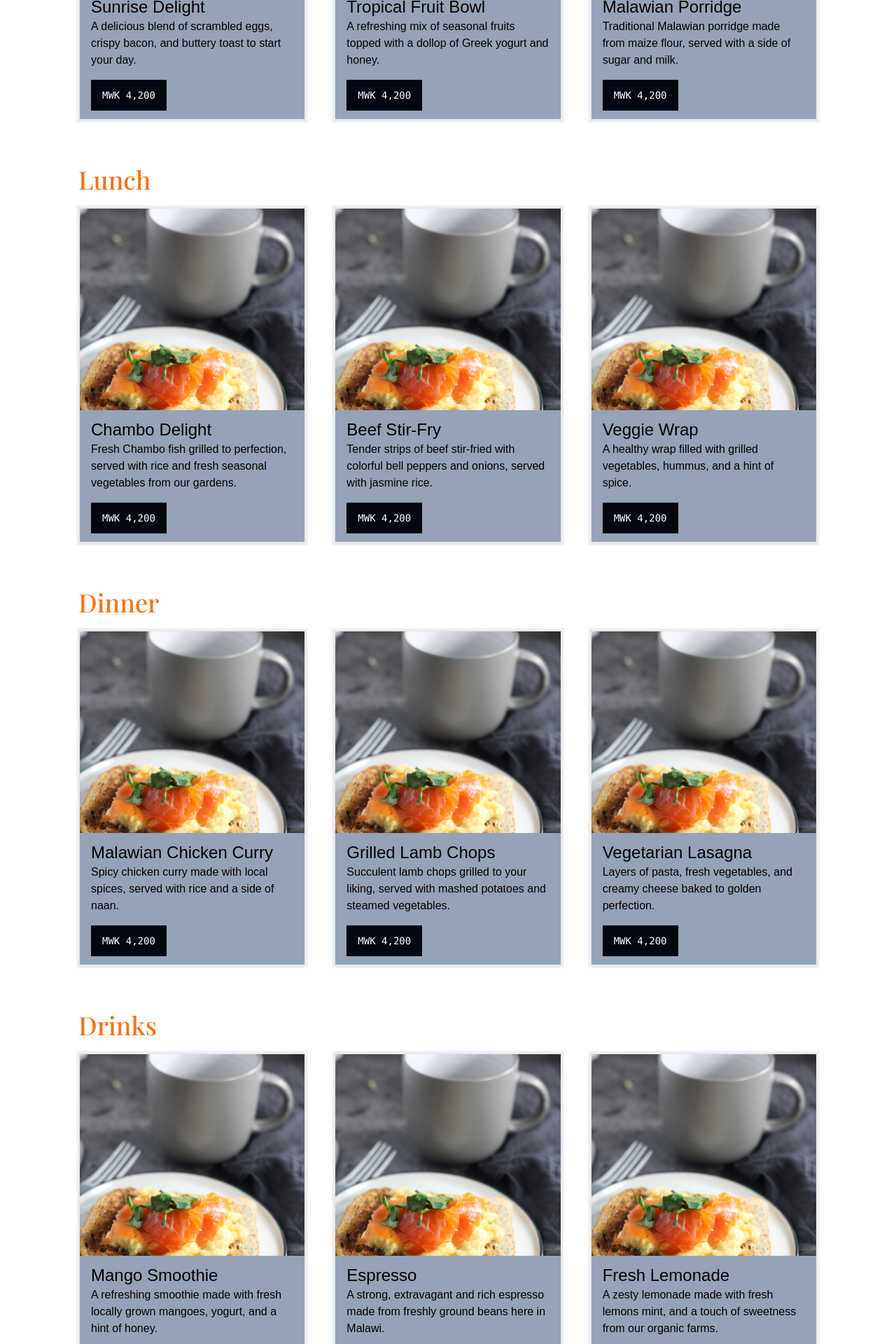
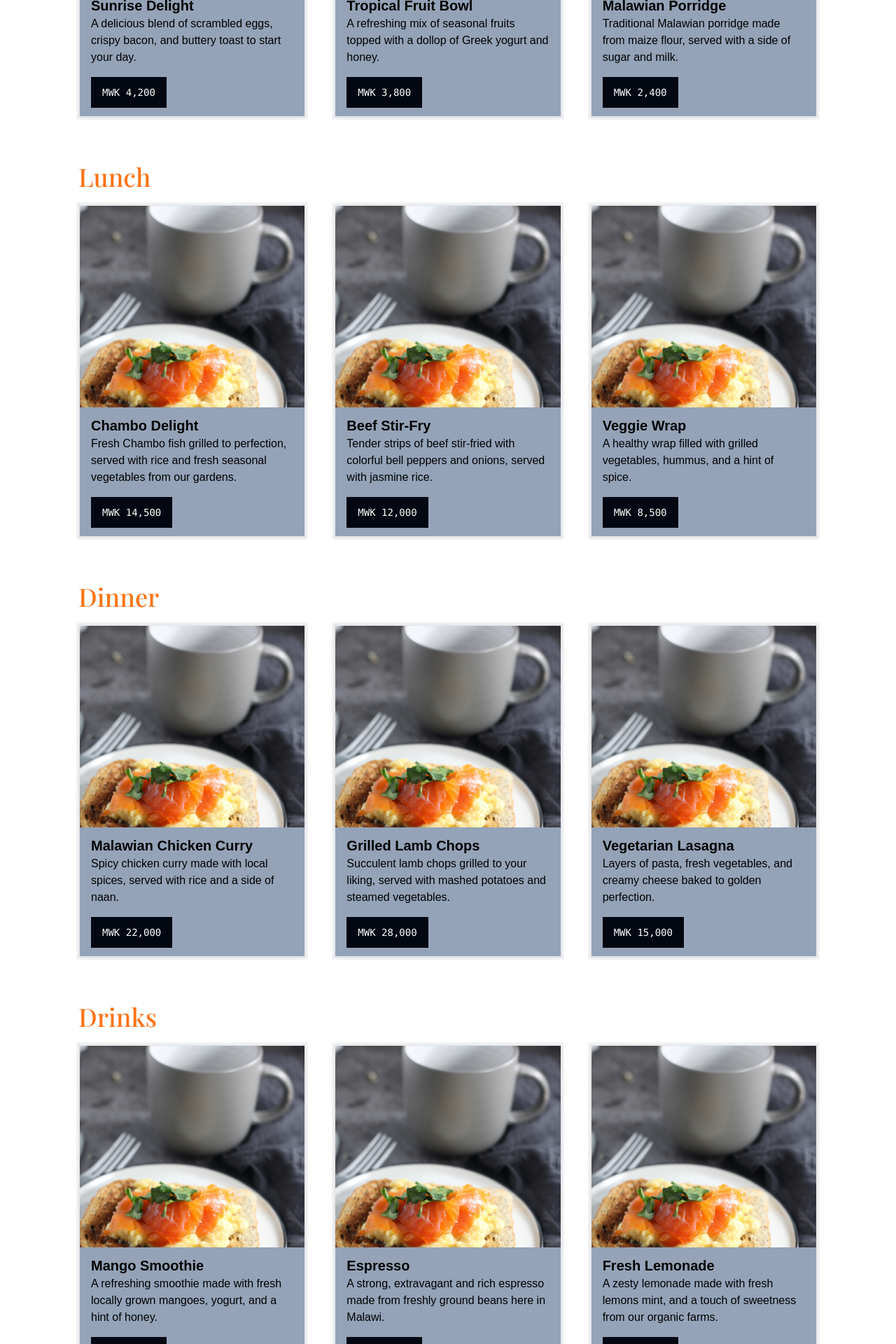
Before and after one commit to kazoomarc/samala_foods_one, a Next.js app: page /menu in a window 1280 px wide. Shown: the part 500-2420 px from the top of the page at 70% size. Built offline with nearby package versions, Linux system fonts and the light colour scheme; a web font is replaced by a local one.

Commit message:
add prices for each meal

```diff
--- a/app/menu/page.tsx
+++ b/app/menu/page.tsx
@@ -21,15 +21,15 @@ function Menu() {
             Break Fast
           </h2>
           <div className="grid grid-cols-3 gap-10">
-            <MenuCard name="Sunrise Delight">
+            <MenuCard name="Sunrise Delight" price="4,200">
               A delicious blend of scrambled eggs, crispy bacon, and buttery
               toast to start your day.
             </MenuCard>
-            <MenuCard name="Tropical Fruit Bowl">
+            <MenuCard name="Tropical Fruit Bowl" price="3,800">
               A refreshing mix of seasonal fruits topped with a dollop of Greek
               yogurt and honey.
             </MenuCard>
-            <MenuCard name="Malawian Porridge">
+            <MenuCard name="Malawian Porridge" price="2,400">
               Traditional Malawian porridge made from maize flour, served with a
               side of sugar and milk.
             </MenuCard>
@@ -41,15 +41,15 @@ function Menu() {
             Lunch
           </h2>
           <div className="grid grid-cols-3 gap-10">
-            <MenuCard name=" Chambo Delight">
+            <MenuCard name=" Chambo Delight" price="14,500">
               Fresh Chambo fish grilled to perfection, served with rice and
               fresh seasonal vegetables from our gardens.
             </MenuCard>
-            <MenuCard name="Beef Stir-Fry">
+            <MenuCard name="Beef Stir-Fry" price="12,000">
               Tender strips of beef stir-fried with colorful bell peppers and
               onions, served with jasmine rice.
             </MenuCard>
-            <MenuCard name="Veggie Wrap">
+            <MenuCard name="Veggie Wrap" price="8,500">
               A healthy wrap filled with grilled vegetables, hummus, and a hint
               of spice.
             </MenuCard>
@@ -61,15 +61,15 @@ function Menu() {
             Dinner
           </h2>
           <div className="grid grid-cols-3 gap-10">
-            <MenuCard name="Malawian Chicken Curry">
+            <MenuCard name="Malawian Chicken Curry" price="22,000">
               Spicy chicken curry made with local spices, served with rice and a
               side of naan.
             </MenuCard>
-            <MenuCard name="Grilled Lamb Chops">
+            <MenuCard name="Grilled Lamb Chops" price="28,000">
               Succulent lamb chops grilled to your liking, served with mashed
               potatoes and steamed vegetables.
             </MenuCard>
-            <MenuCard name="Vegetarian Lasagna">
+            <MenuCard name="Vegetarian Lasagna" price="15,000">
               Layers of pasta, fresh vegetables, and creamy cheese baked to
               golden perfection.
             </MenuCard>
@@ -81,15 +81,15 @@ function Menu() {
             Drinks
           </h2>
           <div className="grid grid-cols-3 gap-10">
-            <MenuCard name="Mango Smoothie">
+            <MenuCard name="Mango Smoothie" price="3,500">
               A refreshing smoothie made with fresh locally grown mangoes,
               yogurt, and a hint of honey.
             </MenuCard>
-            <MenuCard name="Espresso">
+            <MenuCard name="Espresso" price="2,400">
               A strong, extravagant and rich espresso made from freshly ground
               beans here in Malawi.
             </MenuCard>
-            <MenuCard name=" Fresh Lemonade">
+            <MenuCard name=" Fresh Lemonade" price="3,000">
               A zesty lemonade made with fresh lemons mint, and a touch of
               sweetness from our organic farms.
             </MenuCard>
@@ -102,15 +102,15 @@ function Menu() {
           </h2>
           <div className="grid grid-cols-3 gap-10">
             {/*NOTE: */}
-            <MenuCard name="Malawian Banana Fritters">
+            <MenuCard name="Malawian Banana Fritters" price="5,000">
               Sweet banana fritters drizzled with honey and served with vanilla
               ice cream.
             </MenuCard>
-            <MenuCard name="Chocolate Lava Cake ">
+            <MenuCard name="Chocolate Lava Cake" price="8,000">
               A warm chocolate cake with a gooey center, served with a scoop of
               vanilla ice cream.
             </MenuCard>
-            <MenuCard name="Fresh Fruit Salad">
+            <MenuCard name="Fresh Fruit Salad" price="4,200">
               A mix of seasonal fruits including pears, tamalind served with a
               light syrup and a sprinkle of mint.
             </MenuCard>
@@ -138,10 +138,10 @@ function MenuCard({
         <img src="/images/breakfast-1.jpg" alt="alt text here" />
       </div>
       <div className="relative left-0 bottom-0 bg-slate-400 px-4 py-3">
-        <h3 className="text-2xl">{name}</h3>
-        <p>{children}</p>
+        <h3 className="text-xl font-bold">{name}</h3>
+        <p className="font-thin font-medium">{children}</p>
         <div className="inline-flex mt-4 px-4 py-3 text-white bg-gray-950">
-          <span className="font-mono text-sm font-light">MWK 4,200</span>
+          <span className="font-mono text-sm font-light">MWK {price}</span>
         </div>
       </div>
     </div>
```
